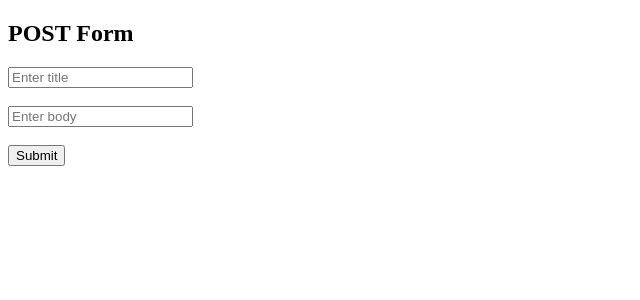
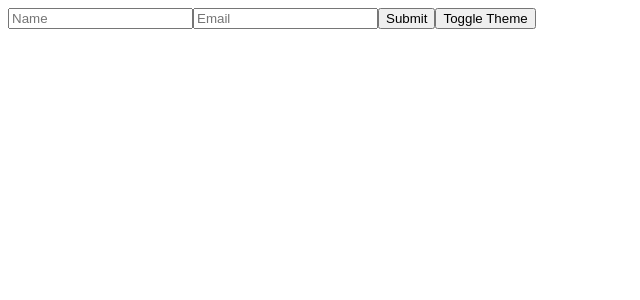
Before and after one commit to Samakshg11/react-learning, a React (Vite) app: page / in a window 1280 px wide. Shown: the top 300 px of the page, without its empty margins (0-640 px from the left). Built offline with nearby package versions, Linux system fonts and the light colour scheme.

Commit message:
feat: update App component to implement a new form with name and email inputs, and toggle theme functionality

```diff
--- a/src/App.jsx
+++ b/src/App.jsx
@@ -1648,81 +1648,115 @@
 // export default App;
 
 
+// import { useState } from "react";
+
+// function App() {
+//   const [formData, setFormData] = useState({
+//     title: "",
+//     body: ""
+//   });
+
+//   const [responseData, setResponseData] = useState(null);
+
+//   const handleChange = (e) => {
+//     setFormData({
+//       ...formData,
+//       [e.target.name]: e.target.value
+//     });
+//   };
+
+//   const handleSubmit = async (e) => {
+//     e.preventDefault();
+
+//     try {
+//       const res = await fetch("https://jsonplaceholder.typicode.com/posts", {
+//         method: "POST",
+//         headers: {
+//           "Content-Type": "application/json"
+//         },
+//         body: JSON.stringify(formData)
+//       });
+
+//       const data = await res.json();
+
+//       console.log(data);
+//       setResponseData(data);
+//     } catch (error) {
+//       console.error(error);
+//     }
+//   };
+
+//   return (
+//     <>
+//       <h2>POST Form</h2>
+
+//       <form onSubmit={handleSubmit}>
+//         <input
+//           type="text"
+//           name="title"
+//           placeholder="Enter title"
+//           value={formData.title}
+//           onChange={handleChange}
+//         />
+
+//         <br /><br />
+
+//         <input
+//           type="text"
+//           name="body"
+//           placeholder="Enter body"
+//           value={formData.body}
+//           onChange={handleChange}
+//         />
+
+//         <br /><br />
+
+//         <button type="submit">Submit</button>
+//       </form>
+
+//       {responseData && (
+//         <div>
+//           <h3>Submitted Data:</h3>
+//           <p><b>Title:</b> {responseData.title}</p>
+//           <p><b>Body:</b> {responseData.body}</p>
+//         </div>
+//       )}
+//     </>
+//   );
+// }
+
+// export default App;
+
+
+
 import { useState } from "react";
 
 function App() {
-  const [formData, setFormData] = useState({
-    title: "",
-    body: ""
-  });
-
-  const [responseData, setResponseData] = useState(null);
-
-  const handleChange = (e) => {
-    setFormData({
-      ...formData,
-      [e.target.name]: e.target.value
-    });
+  const [name, setName] = useState("");
+  const [email, setEmail] = useState("");
+  const [dark, setDark] = useState(false);
+  const [msg, setMsg] = useState("");
+
+  const handleSubmit = () => {
+    setMsg(`Welcome ${name}`);
   };
 
-  const handleSubmit = async (e) => {
-    e.preventDefault();
-
-    try {
-      const res = await fetch("https://jsonplaceholder.typicode.com/posts", {
-        method: "POST",
-        headers: {
-          "Content-Type": "application/json"
-        },
-        body: JSON.stringify(formData)
-      });
-
-      const data = await res.json();
-
-      console.log(data);
-      setResponseData(data);
-    } catch (error) {
-      console.error(error);
-    }
-  };
-
   return (
-    <>
-      <h2>POST Form</h2>
-
-      <form onSubmit={handleSubmit}>
-        <input
-          type="text"
-          name="title"
-          placeholder="Enter title"
-          value={formData.title}
-          onChange={handleChange}
-        />
-
-        <br /><br />
-
-        <input
-          type="text"
-          name="body"
-          placeholder="Enter body"
-          value={formData.body}
-          onChange={handleChange}
-        />
-
-        <br /><br />
-
-        <button type="submit">Submit</button>
-      </form>
-
-      {responseData && (
-        <div>
-          <h3>Submitted Data:</h3>
-          <p><b>Title:</b> {responseData.title}</p>
-          <p><b>Body:</b> {responseData.body}</p>
-        </div>
-      )}
-    </>
+    <div style={{
+      background: dark ? "black" : "white",
+      color: dark ? "white" : "black",
+      height: "100vh"
+    }}>
+      <input value={name} onChange={(e)=>setName(e.target.value)} placeholder="Name" />
+      <input value={email} onChange={(e)=>setEmail(e.target.value)} placeholder="Email" />
+
+      <button onClick={handleSubmit}>Submit</button>
+      <button onClick={()=>setDark(!dark)}>Toggle Theme</button>
+
+      <h3>{msg}</h3>
+    </div>
   );
 }
 
+
 export default App;
```
